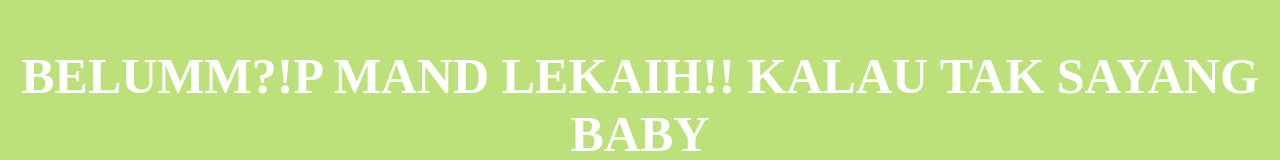
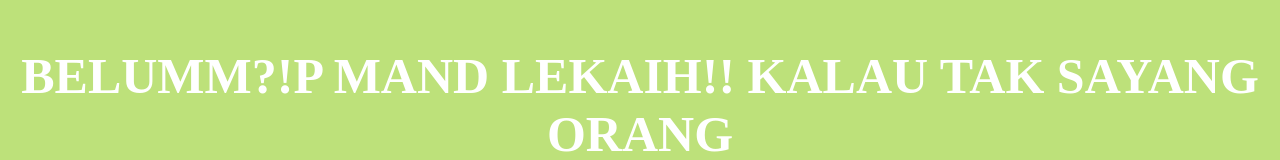
Before and after one commit to asyrafdanial/Zahia, a plain HTML site: page yes.html in a window 1280 px wide. Shown: the part 163-323 px from the top of the page. Drawn offline with Linux system fonts and the light colour scheme; grey boxes are pictures that could not be loaded.

Commit message:
Update yes.html

```diff
--- a/yes.html
+++ b/yes.html
@@ -7,7 +7,7 @@
     <body>
         <div class="container">
             <div >
-                <h1 class = "header_text">BELUMM?!P MAND LEKAIH!! KALAU TAK SAYANG BABY</h1>
+                <h1 class = "header_text">BELUMM?!P MAND LEKAIH!! KALAU TAK SAYANG ORANG</h1>
             </div>
             <div class="gif_container">
                 <img src="https://media0.giphy.com/media/T86i6yDyOYz7J6dPhf/giphy.gif" alt="Cute animated illustration">
@@ -15,4 +15,5 @@
         </div>
 
     </body>
+
 </html>
```
